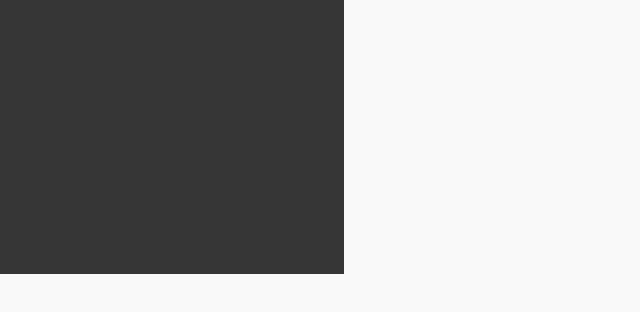
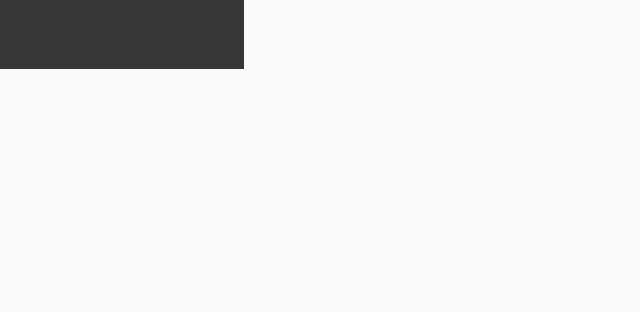
Before and after one commit to gostososprazeres/contador, a plain HTML site: page top-prazeres.html in a window 1280 px wide. Shown: the whole page, without its empty margins (0-640 px from the left). Drawn offline with Linux system fonts and the light colour scheme.

Commit message:
Update top-prazeres.html

```diff
--- a/top-prazeres.html
+++ b/top-prazeres.html
@@ -76,8 +76,8 @@ flex-wrap: wrap;
 justify-content: center;
 margin-top:0px;
 background-color: #363636;
-width: 320px;
-height: 250px;
+width: 220px;
+height: 45px;
 padding: 12px;
 }
 </style>
@@ -89,11 +89,6 @@ padding: 12px;
 a{
 text-decoration: none;
 
-}
-
-@media (max-width:1024px) {
-.contador {
-}
 }
 
 </style>
```
